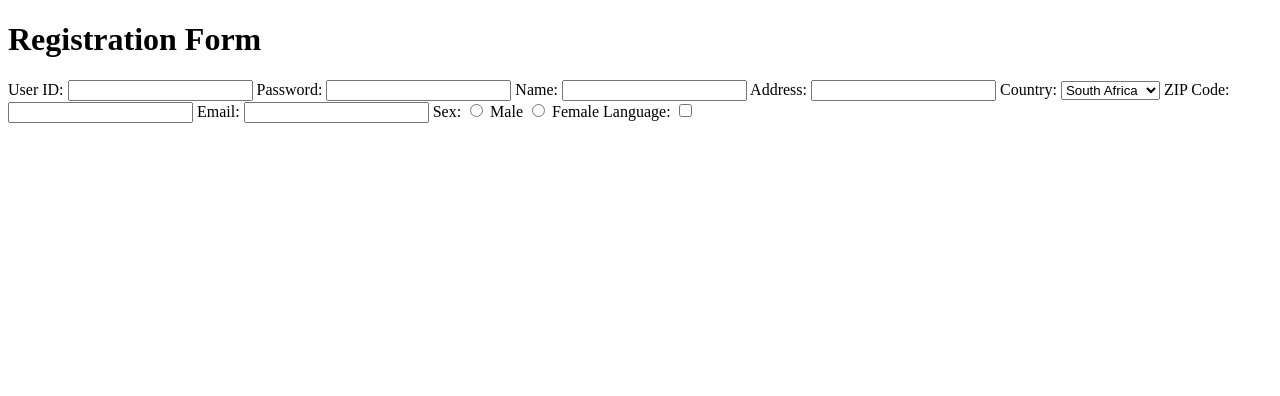
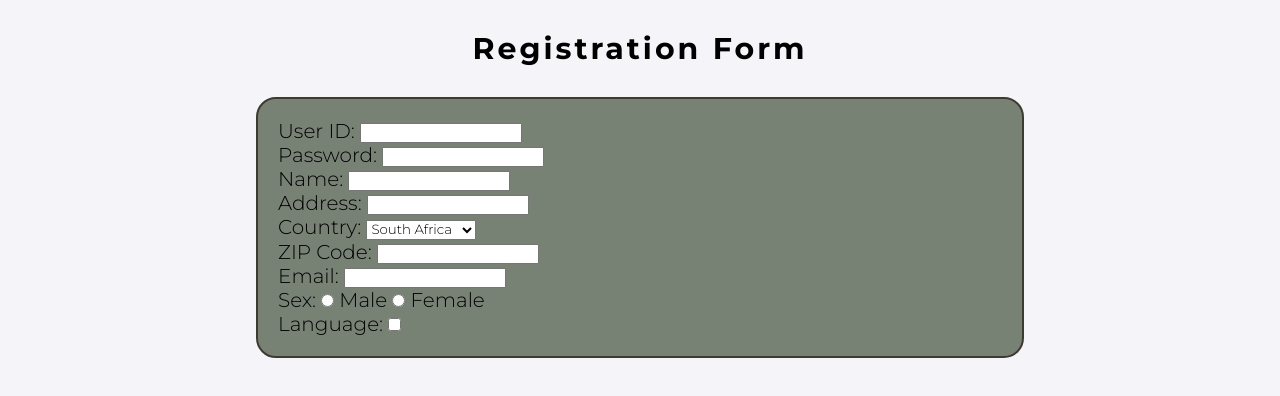
Before and after one commit to iknowtavonga/formValidation, a plain HTML site: page index.html in a window 1280 px wide. Drawn offline with Linux system fonts and the light colour scheme.

Commit message:
Styling initiated
started styling document. seperated into sections

```diff
--- a/index.html
+++ b/index.html
@@ -5,23 +5,34 @@
     <meta charset="UTF-8">
     <meta http-equiv="X-UA-Compatible" content="IE=edge">
     <meta name="viewport" content="width=device-width, initial-scale=1.0">
+    <link rel="stylesheet" href="style.css">
     <title>Form Validation</title>
 </head>
 
 <body>
     <h1>Registration Form</h1>
     <form action="#" method="post">
+        <div class="formSection">
             <label for="userID">User ID:</label>
             <input type="text" id="userID" name="userID" required minlength="5" maxlength="12">
+        </div>
 
+        <div class="formSection">
             <label for="password">Password:</label>
             <input type="password" name="password" id="password" required minlength="7" maxlength="12">
+        </div>
 
+        <div class="formSection">
             <label for="username">Name:</label>
             <input type="text" name="username" id="username" required pattern="[a-z]">
+        </div>
 
+
+
+        <div class="formSection">
             <label for="address">Address:</label>
             <input type="text" name="address" id="address">
+        </div>
 
         <label for="country">Country:</label>
         <select name="country" id="country" required>
@@ -33,19 +44,28 @@
             <option value="Mozambique">Mozambique</option>
         </select>
 
+        <div class="formSection">
             <label for="zipCode">ZIP Code:</label>
             <input type="number" name="zipCode" id="zipCode" required>
+        </div>
 
+        <div class="formSection">
             <label for="email">Email:</label>
             <input type="email" name="email" id="email" required>
+        </div>
 
+
+
+
+        <div class="formSection">
             <label for="gender">Sex:</label>
-
             <input type="radio" name="gender" id="male" value="male" required>
             <label for="male">Male</label>
 
             <input type="radio" name="gender" id="female" value="female">
             <label for="female">Female</label>
+        </div>
+
 
         <label for="language">Language:</label>
 
--- a/style.css
+++ b/style.css
@@ -0,0 +1,27 @@
+@import url('https://fonts.googleapis.com/css2?family=Montserrat:ital,wght@0,300;0,700;1,400&display=swap');
+
+* {
+    margin: 0;
+    padding: 0;
+    font-family: 'Montserrat', sans-serif;
+}
+
+body{
+    font-size: 20px;
+    margin: 0 20%;
+    background-color: #F4F4F9;
+}
+
+h1{
+    text-align: center;
+    font-size: 1.5em;
+    letter-spacing: 0.1em;
+    padding: 1em;
+}
+
+form{
+    border: 2px solid #3D3B30 ;
+    border-radius: 1em;
+    background-color: #778174;
+    padding: 1em;
+}
```
Lines whose indentation alone changed are shown as unchanged.
